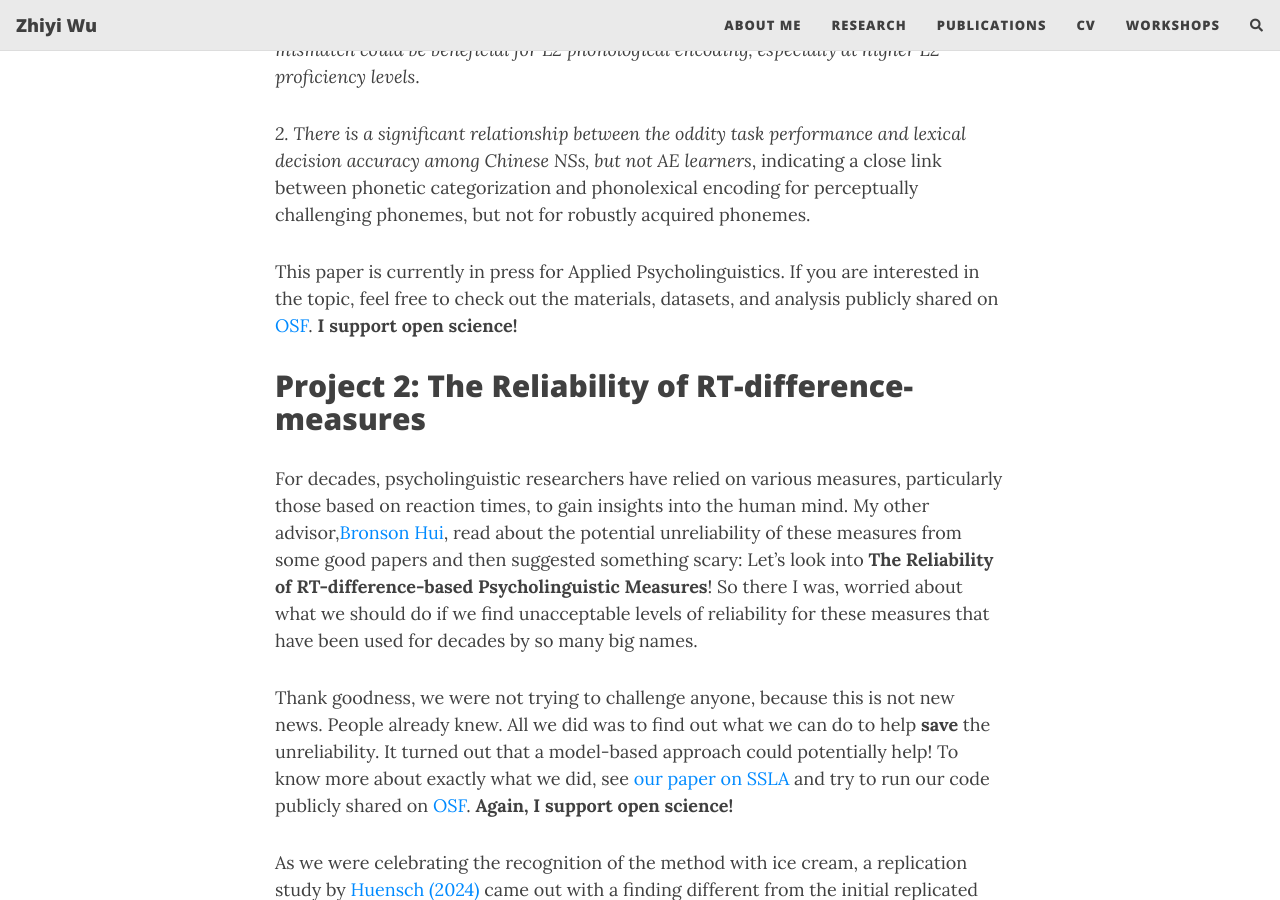
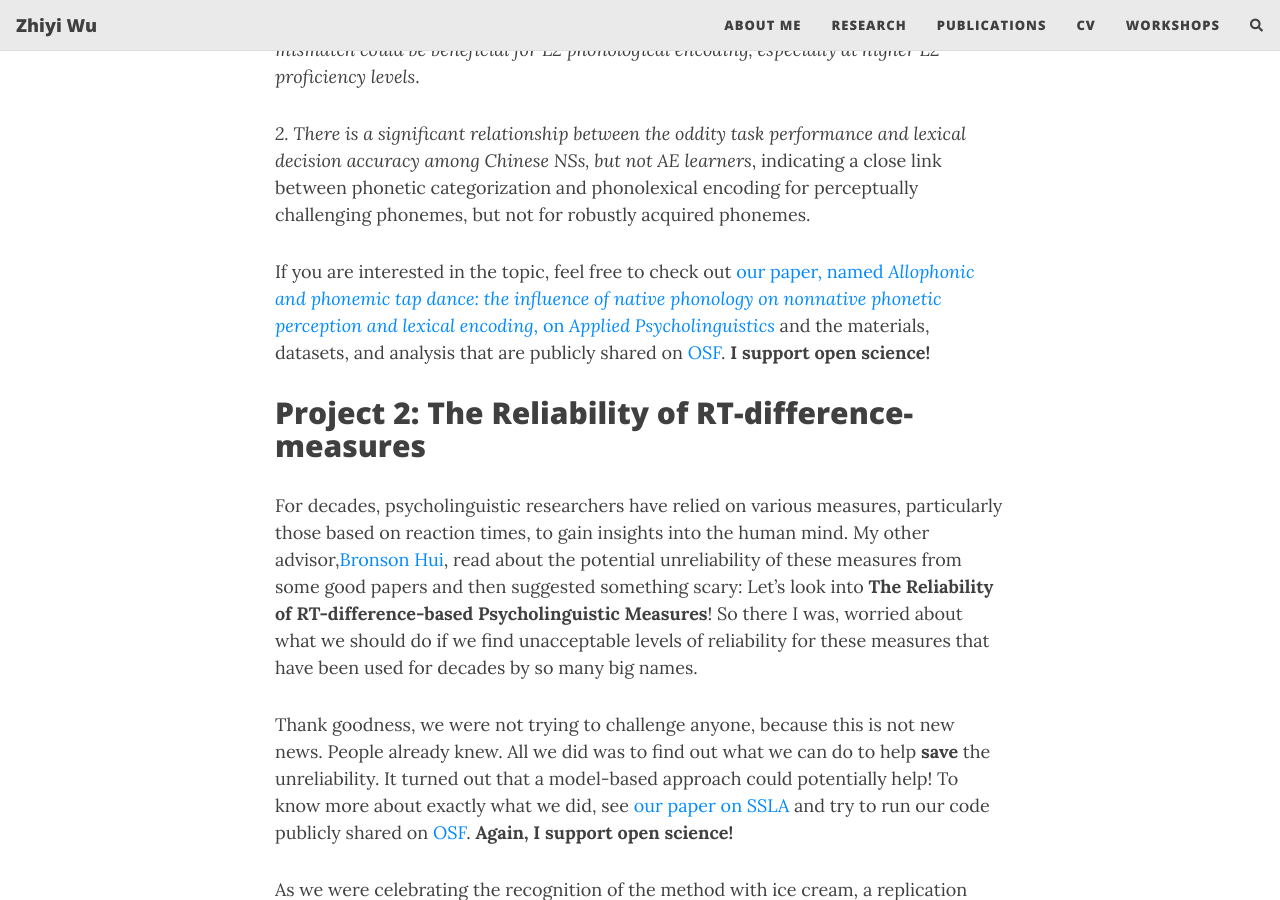
Before and after one commit to Zhiyijenny/Zhiyijenny.github.io, a Jekyll site: the page built from research.md, in a window 1280 px wide and 900 px high, scrolled down 1658 px. Built offline with Jekyll 4.4.1, drawn with Linux system fonts in a browser that asks for light colours; nearby versions of some CDN libraries; comment, search, counter and statistics services are not loaded.

Commit message:
Revise paper reference in research.md
Updated reference to the paper with a more detailed citation and link.

```diff
--- a/research.md
+++ b/research.md
@@ -24,7 +24,7 @@ _1. Unlike the persistent negative influence of a phonemic mismatch, an allophon
 
 _2. There is a significant relationship between the oddity task performance and lexical decision accuracy among Chinese NSs, but not AE learners_, indicating a close link between phonetic categorization and phonolexical encoding for perceptually challenging phonemes, but not for robustly acquired phonemes.
 
-This paper is currently in press for Applied Psycholinguistics. If you are interested in the topic, feel free to check out the materials, datasets, and analysis publicly shared on [OSF](https://osf.io/v6esc/). **I support open science!**
+If you are interested in the topic, feel free to check out [our paper, named _Allophonic and phonemic tap dance: the influence of native phonology on nonnative phonetic perception and lexical encoding_, on _Applied Psycholinguistics_](https://www.cambridge.org/core/journals/applied-psycholinguistics/article/allophonic-and-phonemic-tap-dance-the-influence-of-native-phonology-on-nonnative-phonetic-perception-and-lexical-encoding/901CB290B7061D85F234A28FBFCA37F1) and the materials, datasets, and analysis that are publicly shared on [OSF](https://osf.io/v6esc/). **I support open science!**
 
 
 ## Project 2: The Reliability of RT-difference-measures
```
